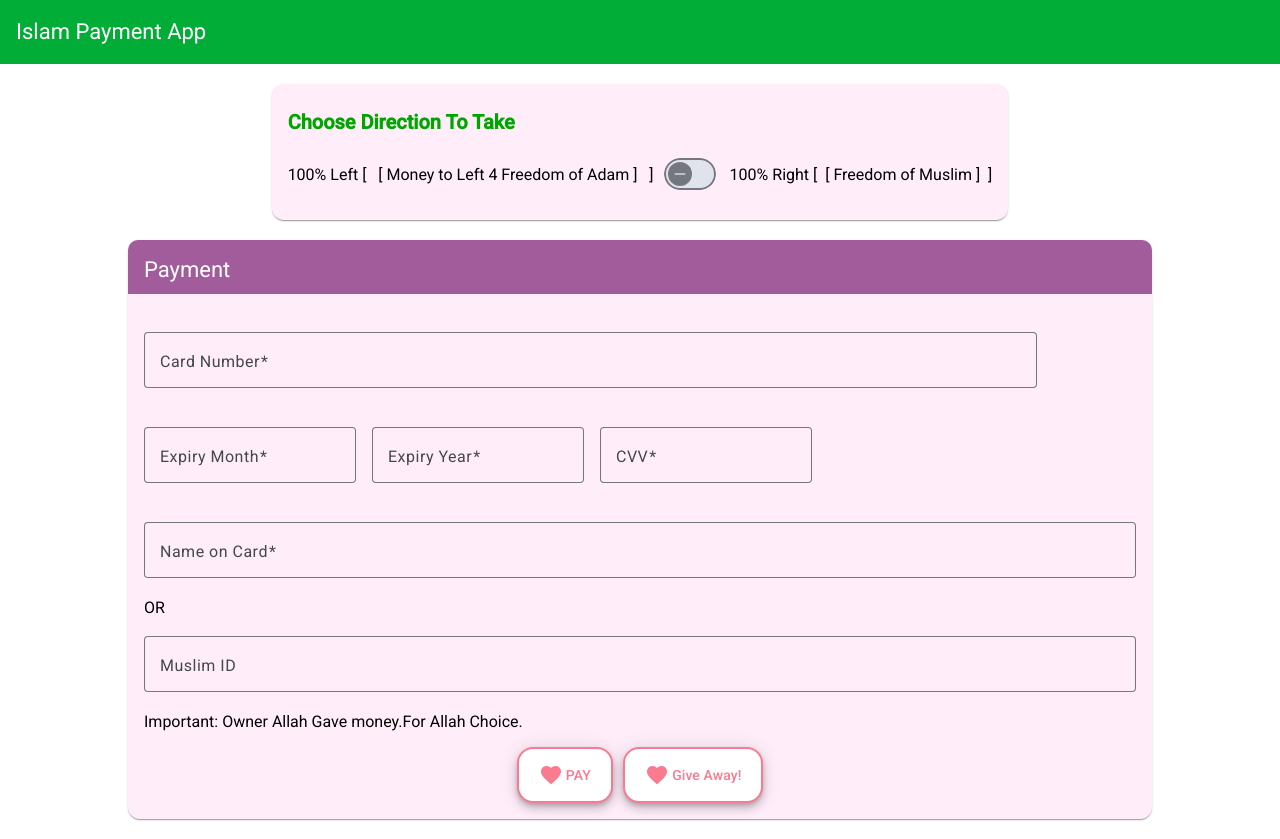
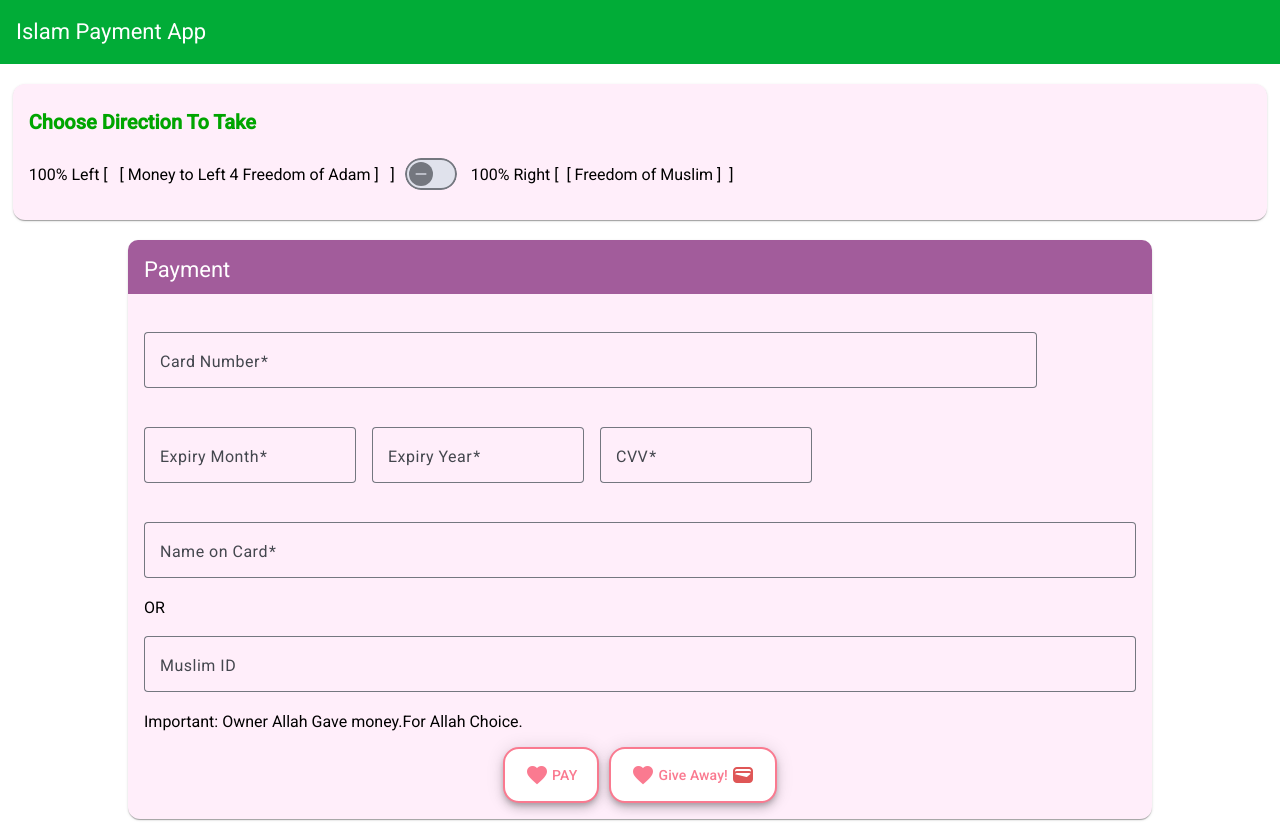
Before and after one commit to Noelphilip1990/Paymentapp, an Angular app: page /pay in a window 1280 px wide. Built offline with nearby package versions, Linux system fonts and the light colour scheme.

Commit message:
add payment ui changes for give waya wallet

```diff
--- a/src/app/payment/payment.component.css
+++ b/src/app/payment/payment.component.css
@@ -61,3 +61,13 @@
   .example-margin {
     margin: 0px 10px 0px 10px;
   }
+
+  .wallet-icon {
+    color: rgb(223, 86, 86);
+  }
+
+  .payandgive {
+    display: flex;
+    align-items: center;
+    justify-content: center;
+  }
--- a/src/app/payment/payment.component.html
+++ b/src/app/payment/payment.component.html
@@ -1,5 +1,5 @@
 <div class="payment-container">
-  <mat-card>
+  <mat-card style="width: 98%;">
     <mat-card-content>
 
       <h2 class="example-h2">Choose Direction To Take</h2>
@@ -77,19 +77,19 @@
               <ng-container *ngIf="loading" class="spinner">
                 <mat-spinner diameter="20"></mat-spinner>
               </ng-container>
-              <ng-container *ngIf="!loading" style="display: flex; align-items: center; justify-content: center;">
+              <ng-container *ngIf="!loading" class="payandgive">
                 <mat-icon>favorite</mat-icon> PAY
               </ng-container>
             </button>
           </div>
 
           <div class="button-group">
-            <button mat-fab extended color="primary" type="submit" [disabled]="loading">
+            <button mat-fab extended color="primary" type="button" [disabled]="loading" (click)="pressGive()">
               <ng-container *ngIf="loading" class="spinner">
                 <mat-spinner diameter="20"></mat-spinner>
               </ng-container>
-              <ng-container *ngIf="!loading" style="display: flex; align-items: center; justify-content: center;">
-                <mat-icon>favorite</mat-icon> Give Away!
+              <ng-container *ngIf="!loading" class="payandgive">
+                <mat-icon>favorite</mat-icon> Give Away! <mat-icon class="wallet-icon">wallet</mat-icon>
               </ng-container>
             </button>
           </div>
--- a/src/app/payment/payment.component.ts
+++ b/src/app/payment/payment.component.ts
@@ -58,6 +58,10 @@ export class PaymentComponent {
     }
   }
 
+  pressGive() {
+     this.snackBar.open('Wow Amazing!', 'Close', { duration: 3000 });
+  }
+
   getErrorMessage(controlName: string) {
     const control = this.paymentForm.get(controlName);
     if (control?.hasError('required')) {
```
